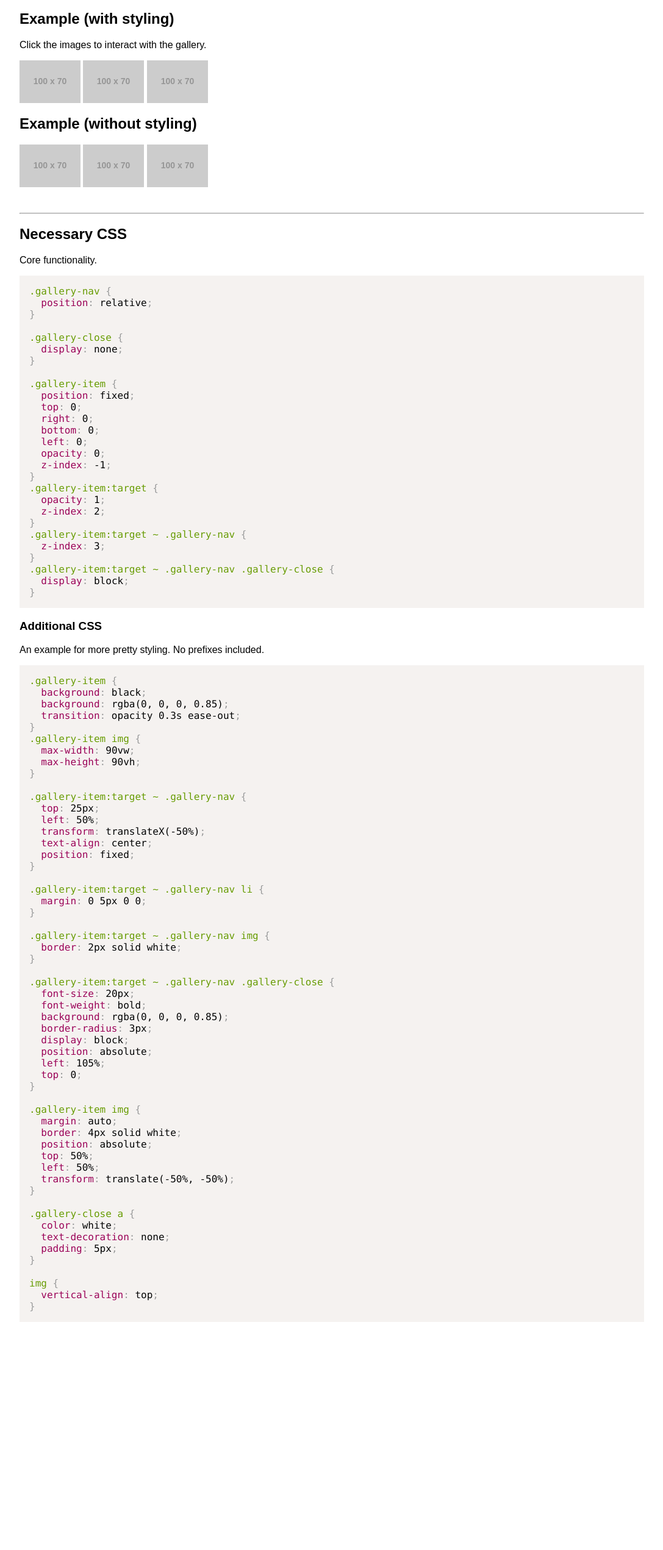
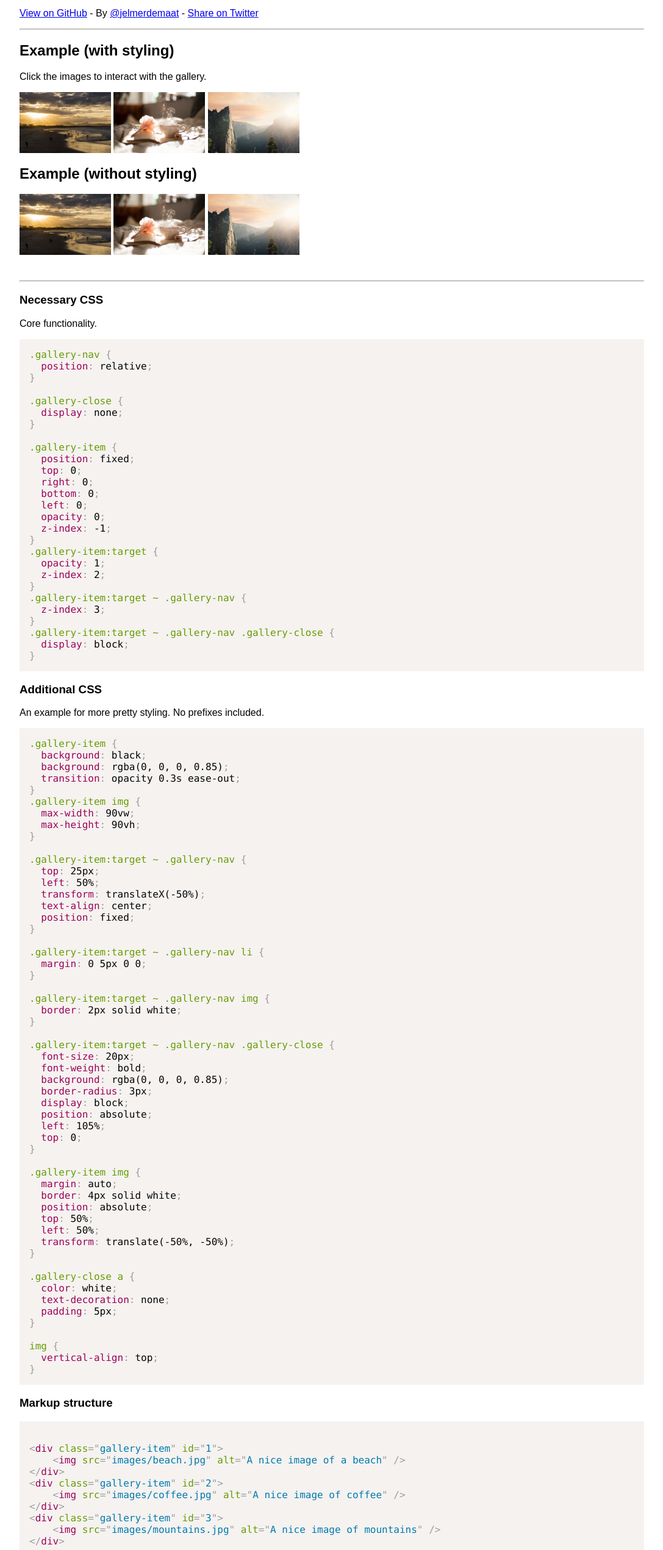
Before and after one commit to jelmerdemaat/vanilla-css-gallery, a plain HTML site: page index.html in a window 1280 px wide. Shown: the part 247-2789 px from the top of the page at 61% size, without its empty margins (96-1183 px from the left). Before the commit the page ends 2551 px from the top, so only its background shows below. Drawn offline with Linux system fonts and the light colour scheme; placeholder pictures from the web are drawn by us.

Commit message:
Fix styling of gh-pages index, add Twitter button.

```diff
--- a/css/style.css
+++ b/css/style.css
@@ -3,17 +3,17 @@
  * These are extra example styles of what
  * you could create with this gallery.
  */
-.gallery-item {
+.with-styles .gallery-item {
   background: black;
   background: rgba(0, 0, 0, 0.85);
   -webkit-transition: opacity 0.3s ease-out;
   transition: opacity 0.3s ease-out;
 }
-.gallery-item img {
+.with-styles .gallery-item img {
   max-width: 90vw;
   max-height: 90vh;
 }
-.gallery-item:target ~ .gallery-nav {
+.with-styles .gallery-item:target ~ .gallery-nav {
   top: 25px;
   left: 50%;
   -webkit-transform: translateX(-50%);
@@ -22,13 +22,13 @@
   text-align: center;
   position: fixed;
 }
-.gallery-item:target ~ .gallery-nav li {
+.with-styles .gallery-item:target ~ .gallery-nav li {
   margin: 0 5px 0 0;
 }
-.gallery-item:target ~ .gallery-nav img {
+.with-styles .gallery-item:target ~ .gallery-nav img {
   border: 2px solid white;
 }
-.gallery-item:target ~ .gallery-nav .gallery-close {
+.with-styles .gallery-item:target ~ .gallery-nav .gallery-close {
   font-size: 20px;
   font-weight: bold;
   background: rgba(0, 0, 0, 0.85);
@@ -38,7 +38,7 @@
   left: 100%;
   top: 0;
 }
-.gallery-item img {
+.with-styles .gallery-item img {
   margin: auto;
   border: 4px solid white;
   position: absolute;
@@ -49,7 +49,7 @@
   transform: translate(-50%, -50%);
 }
 
-.gallery-close a {
+.with-styles .gallery-close a {
   color: white;
   text-decoration: none;
   padding: 5px;
--- a/index.html
+++ b/index.html
@@ -3,6 +3,7 @@
 <head>
 	<meta charset="UTF-8">
 	<title>Vanilla CSS Gallery</title>
+	<meta type="description">Vanilla CSS Gallery: a lightweight CSS only image gallery</meta>
 	<link rel="stylesheet" href="css/vendor/normalize.css">
 	<link rel="stylesheet" href="css/vanilla-css-gallery.min.css">
 	<link rel="stylesheet" href="css/style.min.css">
@@ -11,42 +12,46 @@
 <body>
 	<h1>Vanilla CSS Gallery</h1>
 	<p>A simple image gallery made purely out of CSS. No JavaScript. Suitable for when you need a really simple and lightweight solution.</p>
+	<p><a href="https://github.com/jelmerdemaat/vanilla-css-gallery">View on GitHub</a> - By <a href="https://twitter.com/jelmerdemaat">@jelmerdemaat</a> - <a target="_blank" href="https://twitter.com/share?url=http:%2F%2Fjelmerdemaat.github.io%2Fvanilla-css-gallery&via=jelmerdemaat&related=jelmerdemaat&text=Vanilla+CSS+Gallery:+a+lightweight,+CSS+only+image+gallery">Share on Twitter</a></p>
+
 	<hr>
 
 	<h2>Example (with styling)</h2>
 	<p>Click the images to interact with the gallery.</p>
 
 	<div class="with-styles">
+
 		<div class="gallery-item" id="1">
 			<img src="images/beach.jpg" alt="A nice image of a beach" />
 		</div>
 		<div class="gallery-item" id="2">
-			<img src="images/mountains.jpg" alt="A nice image of mountains" />
+			<img src="images/coffee.jpg" alt="A nice image of coffee" />
 		</div>
 		<div class="gallery-item" id="3">
-			<img src="images/coffee.jpg" alt="A nice image of steaming coffee" />
+			<img src="images/mountains.jpg" alt="A nice image of mountains" />
 		</div>
 
 		<ul class="gallery-nav">
 			<li>
 				<a href="#1">
-					<img src="http://placehold.it/100x70&text=First" alt="Tech image" />
+					<img src="images/beach.jpg" alt="A nice beach image" />
 				</a>
 			</li>
 			<li>
 				<a href="#2">
-					<img src="http://placehold.it/100x70&text=Second" alt="Nature image" />
+					<img src="images/coffee.jpg" alt="A nice coffee image" />
 				</a>
 			</li>
 			<li>
 				<a href="#3">
-					<img src="http://placehold.it/100x70&text=Third" alt="Architecture image" />
+					<img src="images/mountains.jpg" alt="A nice mountains image" />
 				</a>
 			</li>
 			<li class="gallery-close">
 				<a href="#deselect">&times;</a></li>
 			<li>
 		</ul>
+
 	</div>
 
 	<h2>Example (without styling)</h2>
@@ -55,26 +60,26 @@
 		<img src="images/beach.jpg" alt="A nice image of a beach" />
 	</div>
 	<div class="gallery-item" id="5">
-		<img src="images/mountains.jpg" alt="A nice image of mountains" />
+		<img src="images/coffee.jpg" alt="A nice image of coffee" />
 	</div>
 	<div class="gallery-item" id="6">
-		<img src="images/coffee.jpg" alt="A nice image of steaming coffee" />
+		<img src="images/mountains.jpg" alt="A nice image of mountains" />
 	</div>
 
 	<ul class="gallery-nav">
 		<li>
 			<a href="#4">
-				<img src="http://placehold.it/100x70&text=First" alt="Tech image" />
+				<img src="images/beach.jpg" alt="A nice beach image" />
 			</a>
 		</li>
 		<li>
 			<a href="#5">
-				<img src="http://placehold.it/100x70&text=Second" alt="Nature image" />
+				<img src="images/coffee.jpg" alt="A nice coffee image" />
 			</a>
 		</li>
 		<li>
 			<a href="#6">
-				<img src="http://placehold.it/100x70&text=Third" alt="Architecture image" />
+				<img src="images/mountains.jpg" alt="A nice mountains image" />
 			</a>
 		</li>
 		<li class="gallery-close">
@@ -84,7 +89,7 @@
 	<br>
 	<hr>
 
-	<h2>Necessary CSS</h2>
+	<h3>Necessary CSS</h3>
 	<p>Core functionality.</p>
 <pre><code class="language-css">.gallery-nav {
   position: relative;
@@ -172,6 +177,40 @@ img {
   vertical-align: top;
 }
 </code></pre>
+
+	<h3>Markup structure</h3>
+<pre><code class="language-markup">
+&lt;div class=&quot;gallery-item&quot; id=&quot;1&quot;&gt;
+	&lt;img src=&quot;images/beach.jpg&quot; alt=&quot;A nice image of a beach&quot; /&gt;
+&lt;/div&gt;
+&lt;div class=&quot;gallery-item&quot; id=&quot;2&quot;&gt;
+	&lt;img src=&quot;images/coffee.jpg&quot; alt=&quot;A nice image of coffee&quot; /&gt;
+&lt;/div&gt;
+&lt;div class=&quot;gallery-item&quot; id=&quot;3&quot;&gt;
+	&lt;img src=&quot;images/mountains.jpg&quot; alt=&quot;A nice image of mountains&quot; /&gt;
+&lt;/div&gt;
+
+&lt;ul class=&quot;gallery-nav&quot;&gt;
+	&lt;li&gt;
+		&lt;a href=&quot;#1&quot;&gt;
+			&lt;img src=&quot;images/beach.jpg&quot; alt=&quot;A nice beach image&quot; /&gt;
+		&lt;/a&gt;
+	&lt;/li&gt;
+	&lt;li&gt;
+		&lt;a href=&quot;#2&quot;&gt;
+			&lt;img src=&quot;images/coffee.jpg&quot; alt=&quot;A nice coffee image&quot; /&gt;
+		&lt;/a&gt;
+	&lt;/li&gt;
+	&lt;li&gt;
+		&lt;a href=&quot;#3&quot;&gt;
+			&lt;img src=&quot;images/mountains.jpg&quot; alt=&quot;A nice mountains image&quot; /&gt;
+		&lt;/a&gt;
+	&lt;/li&gt;
+	&lt;li class=&quot;gallery-close&quot;&gt;
+		&lt;a href=&quot;#deselect&quot;&gt;&amp;times;&lt;/a&gt;&lt;/li&gt;
+	&lt;li&gt;
+&lt;/ul&gt;
+</code></pre>
 <script src="prism/prism.js"></script>
 </body>
 </html>
```
Also changed, not shown: css/style.min.css.
